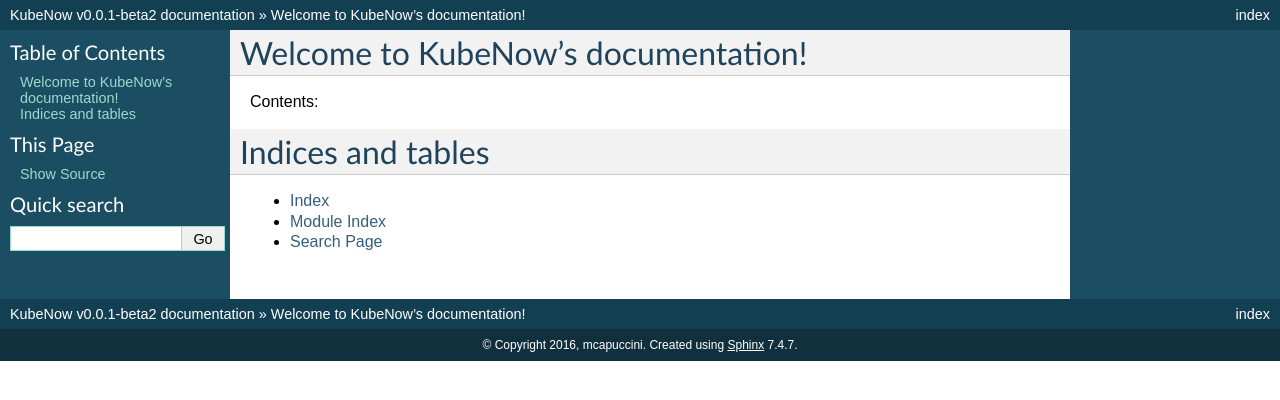
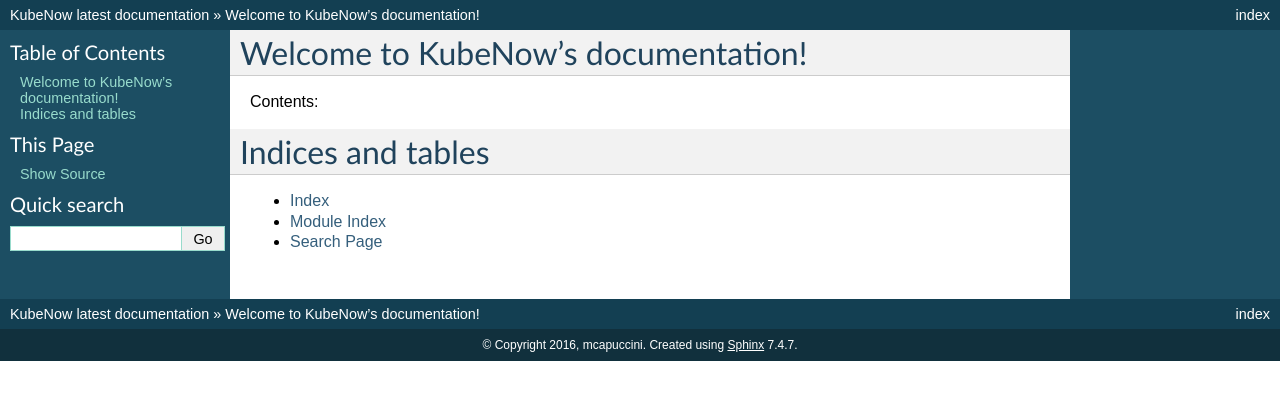
Before and after one commit to kubenow/KubeNow, a Sphinx documentation site: the page built from docs/index.rst, in a window 1280 px wide. Shown: the top 400 px of the page. Built offline with Sphinx 7.4.7, drawn with Linux system fonts in a browser that asks for light colours.

Commit message:
change version to latest

```diff
--- a/docs/conf.py
+++ b/docs/conf.py
@@ -1,7 +1,7 @@
 # -*- coding: utf-8 -*-
 #
 # KubeNow documentation build configuration file, created by
-# sphinx-quickstart on Wed Oct 19 09:01:30 2016.
+# sphinx-quickstart on Wed Oct 19 10:16:54 2016.
 #
 # This file is execfile()d with the current directory set to its
 # containing dir.
@@ -53,9 +53,9 @@
 # built documents.
 #
 # The short X.Y version.
-version = 'v0.0.1'
+version = 'latest'
 # The full version, including alpha/beta/rc tags.
-release = 'v0.0.1-beta2'
+release = 'latest'
 
 # The language for content autogenerated by Sphinx. Refer to documentation
 # for a list of supported languages.
--- a/docs/index.rst
+++ b/docs/index.rst
@@ -1,5 +1,5 @@
 .. KubeNow documentation master file, created by
-   sphinx-quickstart on Wed Oct 19 09:01:30 2016.
+   sphinx-quickstart on Wed Oct 19 10:16:54 2016.
    You can adapt this file completely to your liking, but it should at least
    contain the root `toctree` directive.
 
```
